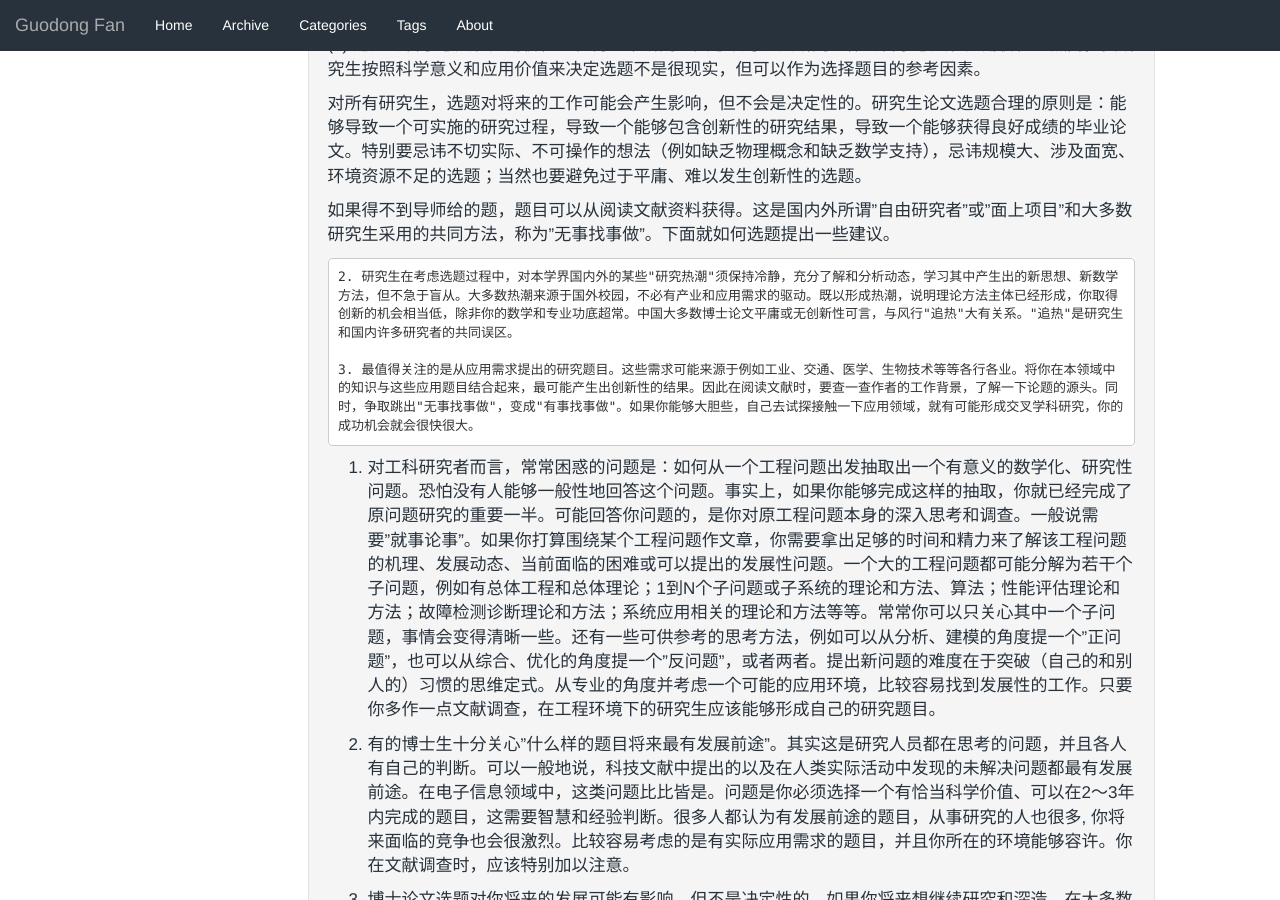
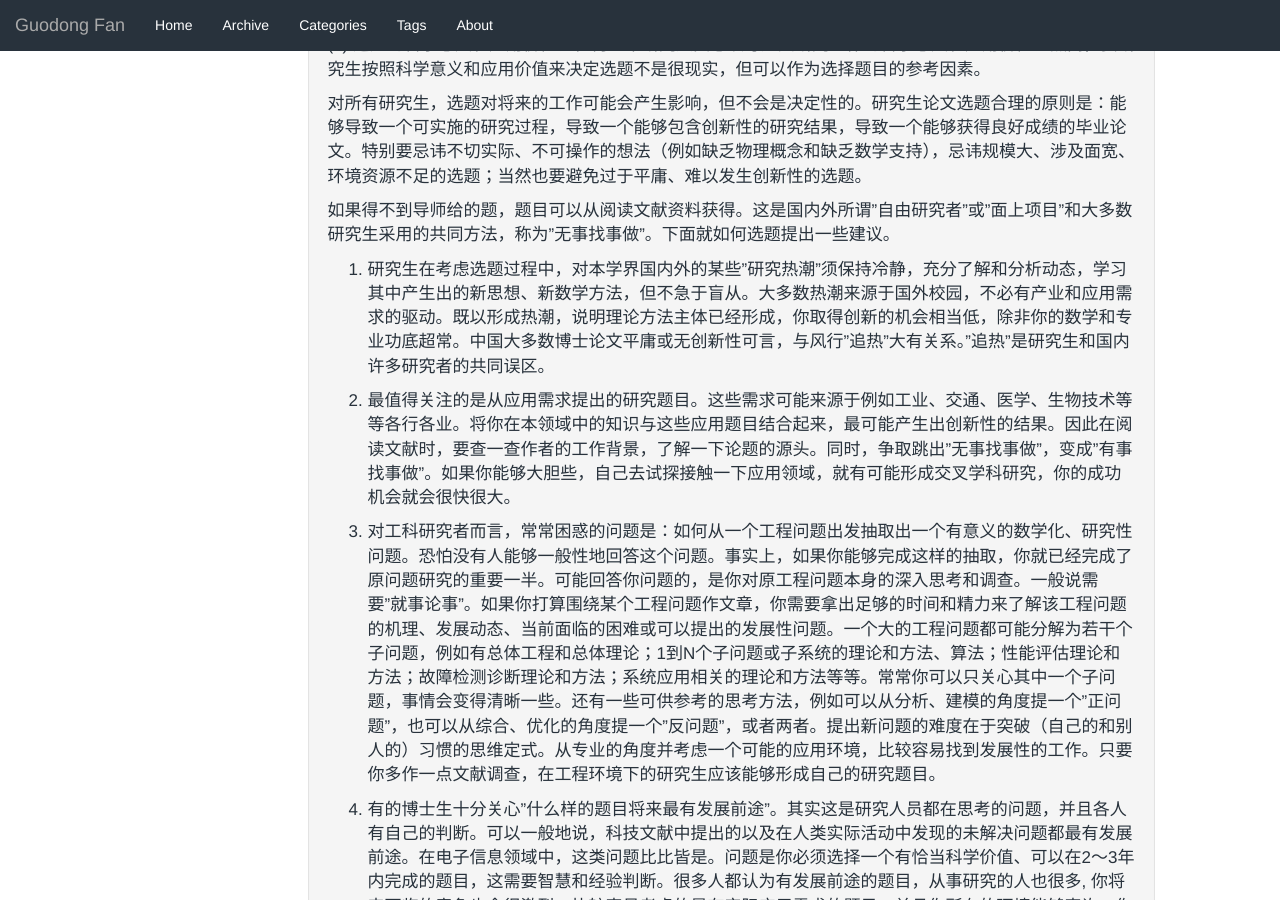
Before and after one commit to GuodongFan/GuodongFan.github.io, a Jekyll site: the page built from _posts/2019-07-26-How-Research.md, in a window 1280 px wide and 900 px high, scrolled down 2347 px. Built offline with Jekyll 4.4.1, drawn with Linux system fonts in a browser that asks for light colours; our own code applies the rules of GitHub Pages for plain Markdown files; some of the changed text lies outside the part shown.

Commit message:
Update 2019-07-26-How-Research.md

```diff
--- a/_posts/2019-07-26-How-Research.md
+++ b/_posts/2019-07-26-How-Research.md
@@ -85,9 +85,9 @@ l 论文涉及的机理、理论、和应用的广度，有哪些连带问题。
 
 如果得不到导师给的题，题目可以从阅读文献资料获得。这是国内外所谓"自由研究者"或"面上项目"和大多数研究生采用的共同方法，称为"无事找事做"。下面就如何选题提出一些建议。
 
-    2. 研究生在考虑选题过程中，对本学界国内外的某些"研究热潮"须保持冷静，充分了解和分析动态，学习其中产生出的新思想、新数学方法，但不急于盲从。大多数热潮来源于国外校园，不必有产业和应用需求的驱动。既以形成热潮，说明理论方法主体已经形成，你取得创新的机会相当低，除非你的数学和专业功底超常。中国大多数博士论文平庸或无创新性可言，与风行"追热"大有关系。"追热"是研究生和国内许多研究者的共同误区。
+2. 研究生在考虑选题过程中，对本学界国内外的某些"研究热潮"须保持冷静，充分了解和分析动态，学习其中产生出的新思想、新数学方法，但不急于盲从。大多数热潮来源于国外校园，不必有产业和应用需求的驱动。既以形成热潮，说明理论方法主体已经形成，你取得创新的机会相当低，除非你的数学和专业功底超常。中国大多数博士论文平庸或无创新性可言，与风行"追热"大有关系。"追热"是研究生和国内许多研究者的共同误区。
 
-    3. 最值得关注的是从应用需求提出的研究题目。这些需求可能来源于例如工业、交通、医学、生物技术等等各行各业。将你在本领域中的知识与这些应用题目结合起来，最可能产生出创新性的结果。因此在阅读文献时，要查一查作者的工作背景，了解一下论题的源头。同时，争取跳出"无事找事做"，变成"有事找事做"。如果你能够大胆些，自己去试探接触一下应用领域，就有可能形成交叉学科研究，你的成功机会就会很快很大。
+3. 最值得关注的是从应用需求提出的研究题目。这些需求可能来源于例如工业、交通、医学、生物技术等等各行各业。将你在本领域中的知识与这些应用题目结合起来，最可能产生出创新性的结果。因此在阅读文献时，要查一查作者的工作背景，了解一下论题的源头。同时，争取跳出"无事找事做"，变成"有事找事做"。如果你能够大胆些，自己去试探接触一下应用领域，就有可能形成交叉学科研究，你的成功机会就会很快很大。
 
 4. 对工科研究者而言，常常困惑的问题是：如何从一个工程问题出发抽取出一个有意义的数学化、研究性问题。恐怕没有人能够一般性地回答这个问题。事实上，如果你能够完成这样的抽取，你就已经完成了原问题研究的重要一半。可能回答你问题的，是你对原工程问题本身的深入思考和调查。一般说需要"就事论事"。如果你打算围绕某个工程问题作文章，你需要拿出足够的时间和精力来了解该工程问题的机理、发展动态、当前面临的困难或可以提出的发展性问题。一个大的工程问题都可能分解为若干个子问题，例如有总体工程和总体理论；1到N个子问题或子系统的理论和方法、算法；性能评估理论和方法；故障检测诊断理论和方法；系统应用相关的理论和方法等等。常常你可以只关心其中一个子问题，事情会变得清晰一些。还有一些可供参考的思考方法，例如可以从分析、建模的角度提一个"正问题"，也可以从综合、优化的角度提一个"反问题"，或者两者。提出新问题的难度在于突破（自己的和别人的）习惯的思维定式。从专业的角度并考虑一个可能的应用环境，比较容易找到发展性的工作。只要你多作一点文献调查，在工程环境下的研究生应该能够形成自己的研究题目。
 
@@ -214,7 +214,7 @@ l 增加应用环境的复杂性、过程分歧和数据融合。
 
 2. 虽然论文提要放在文章的开头，但你可以在论文其他部分完成后再来写。因为这时，你对你的工作才达到了最好的把握，可以将提要写得言简意赅。提要的文词必须鲜明、准确。准确性要求至为重要。特别是中国研究者的论文，出现夸大其词的情况比较多。夸大其词的效果是让审稿员心生厌恶。另一方面，该鲜明肯定的新观点或结果不敢肯定，审稿员只能认为你的认知没有达到相应的程度。所以，如何达到鲜明准确，是你需要努力追求的目标。
 
-3. 论文的前言部分是审稿员和读者都可能认真读的部分，你必须动用你的文笔将他们带进你的文章中。必须很精简地介绍你的论题的科学意义和在领域中的位置。为此，你需要重点地综述前人的相关工作；说明你选题研究的必要性和重要性；介绍你取得的重要结果；说明你的论文安排。重点、恰当地引用前人的结果是非常必要的，你必须注明这些引用。这既是学术道德所必须，同时也表明你对领域的丰富了解。介绍你的成果时需要与现有成果进行比较，所用的词语应该多加推敲，力求准确。如果你的结果不能一般地优胜于前人工作，要客观地说明各自的优缺点。一个"不同的工作"，其科学意义常常是可以接受的，不需要夸大其词。
+3. 论文的前言部分是审稿员和读者都可能认真读的部分，你必须动用你的文笔将他们带进你的文章中。`必须很精简地介绍你的论题的科学意义和在领域中的位置`。为此，你需要重点地综述前人的相关工作；说明你选题研究的必要性和重要性；介绍你取得的重要结果；说明你的论文安排。重点、恰当地引用前人的结果是非常必要的，你必须注明这些引用。这既是学术道德所必须，同时也表明你对领域的丰富了解。介绍你的成果时需要与现有成果进行比较，所用的词语应该多加推敲，力求准确。如果你的结果不能一般地优胜于前人工作，要客观地说明各自的优缺点。一个"不同的工作"，其科学意义常常是可以接受的，不需要夸大其词。
 
 4. 研究生论文的第一章通常用来进行文献综述。利用文献综述，你需要表达你对领域的全面和深度了解；你对领域研究的归纳、分类和重点把握能力；你的论题在领域中所处的重点位置；你的论题在领域中的发展现状、动态和当前关心的关键问题。阐明这些问题都只是为了一个目标，说明你的研究选题的重要性和你已经作的研究准备。做到这些并不难，因为已经有许多综述文章供你参考。只是你需要将综述的内容引导到你关心的题目上去。
 
@@ -248,7 +248,7 @@ l 增加应用环境的复杂性、过程分歧和数据融合。
 
 8. 参考文献的列写须符合规范，这些规范在某些地方可以查到。其实最简单方法的是看看刊物中其他人论文后参考文献的列写格式。期刊论文中参考文献的选择很重要，不是你查过的都要列入，那样会太多。列入的参考文献应该是最重要的，与你的论文直接相关。应该避免"列而不引"的现象，所有列入的文献在你的论文中都应该有引用的位置。否则，审稿员会提出问题（主要是指国外期刊的审稿员）。学位论文的参考文献应该比较全面、比较多，但也应该是有选择的。
 
-9. 每篇期刊论文应该只有一个中心思想，围绕中心思想在理论、方法和验证上做深入研究。不可以在一篇文章中罗列一堆"新思想"。研究生学位论文也应该大致遵循这个原则。国内研究生论文的一个常见问题是，提出若干个不同的研究议题和结果，使论文篇幅加长，但没有一个议题的研究是深入的。这类论文通常没有任何学术价值。
+9. 每篇期刊论文应该只有一个中心思想，围绕中心思想在理论、方法和验证上做深入研究。不可以在一篇文章中罗列一堆"新思想"。研究生学位论文也应该大致遵循这个原则。国内研究生论文的一个常见问题是，`提出若干个不同的研究议题和结果，使论文篇幅加长，但没有一个议题的研究是深入的。这类论文通常没有任何学术价值`。
 
 10. 在写你的学位论文的时候，建议你带着对科学道路上的前行者和后来者敬畏的观念来写。你的工作一定是在许多前行者工作的基础上发展起来的。承认他们的工作是一种基本道德。你的论文就是"白纸黑字"。作为期刊论文，有审稿员可以把把关。国内对学位论文的审查普遍不认真。不要以为这对你有利。你的同行、你以后的学生和子孙都可能读你的论文。如果因现在的不小心而损你的"一世英名"，那是最可叹的事。
 
```
